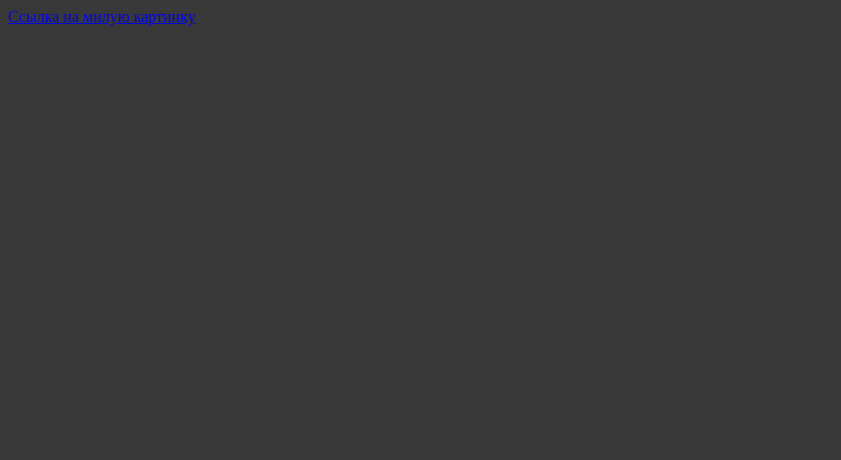
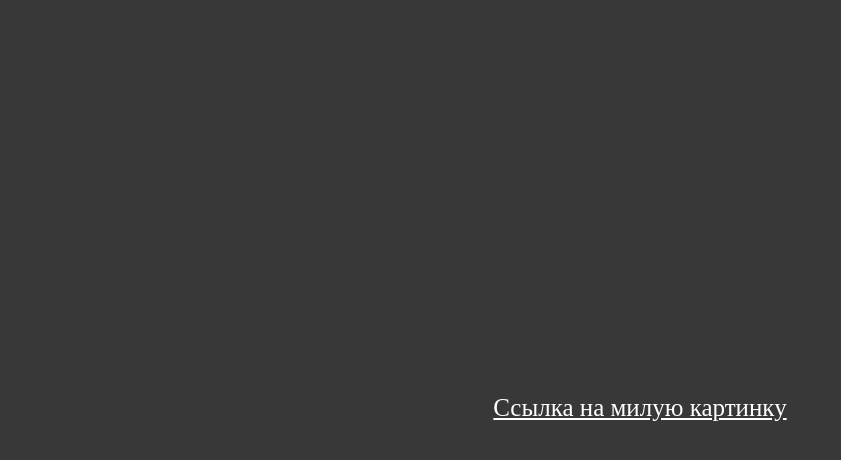
Before and after one commit to dnotrad/site_1, a plain HTML site: page index.html in a window 1280 px wide. Shown: the whole page, without its empty margins (0-841 px from the left). Drawn offline with Linux system fonts and the light colour scheme.

Commit message:
add some page styles

```diff
--- a/index.html
+++ b/index.html
@@ -9,6 +9,15 @@
     <style>
       body {
         background: #383838;
+        display: flex;
+        justify-content: center;
+        align-items: center;
+        height: 100vh;
+      }
+
+      a {
+        font-size: 25px;
+        color: #fff;
       }
     </style>
   </head>
```
